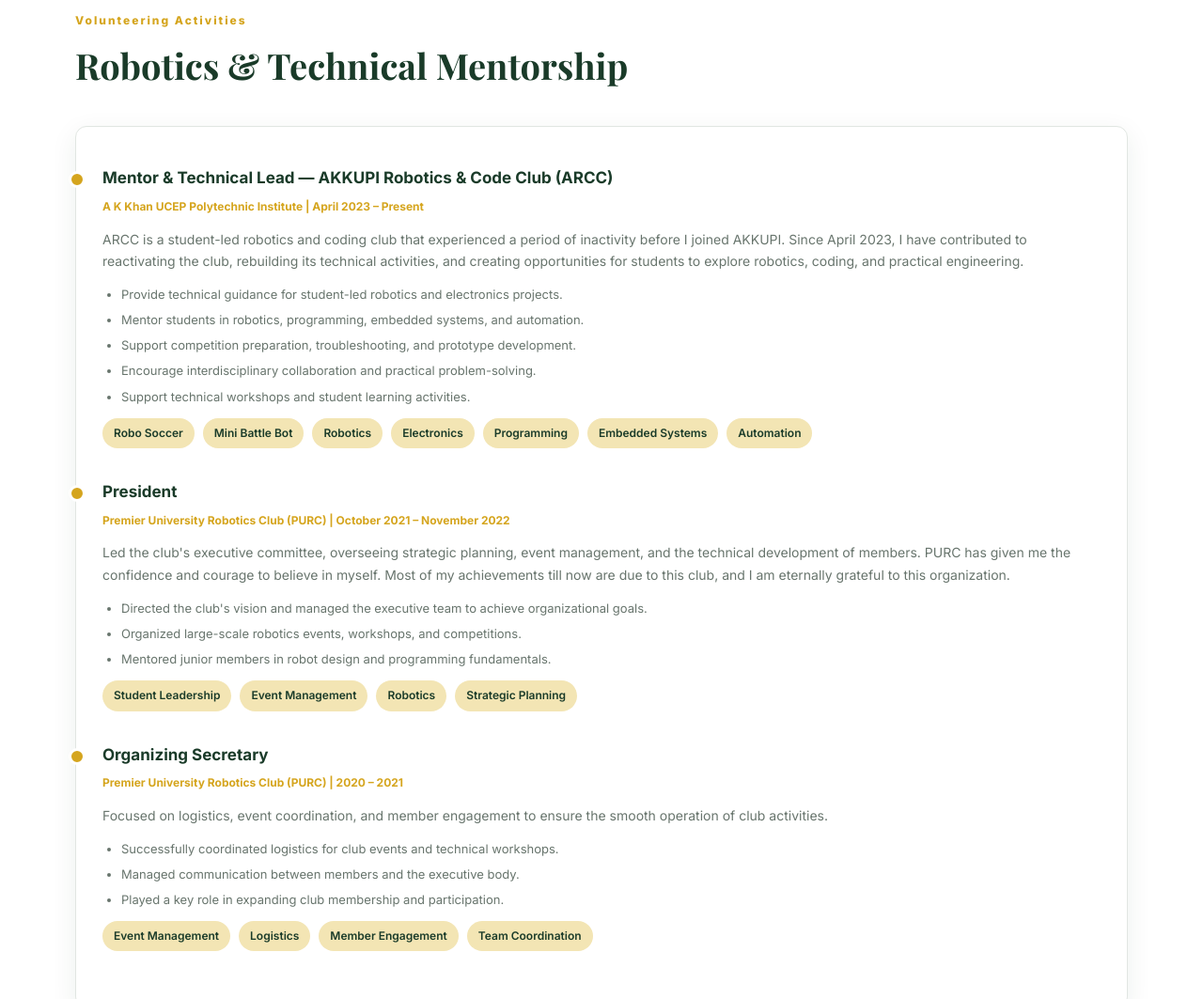
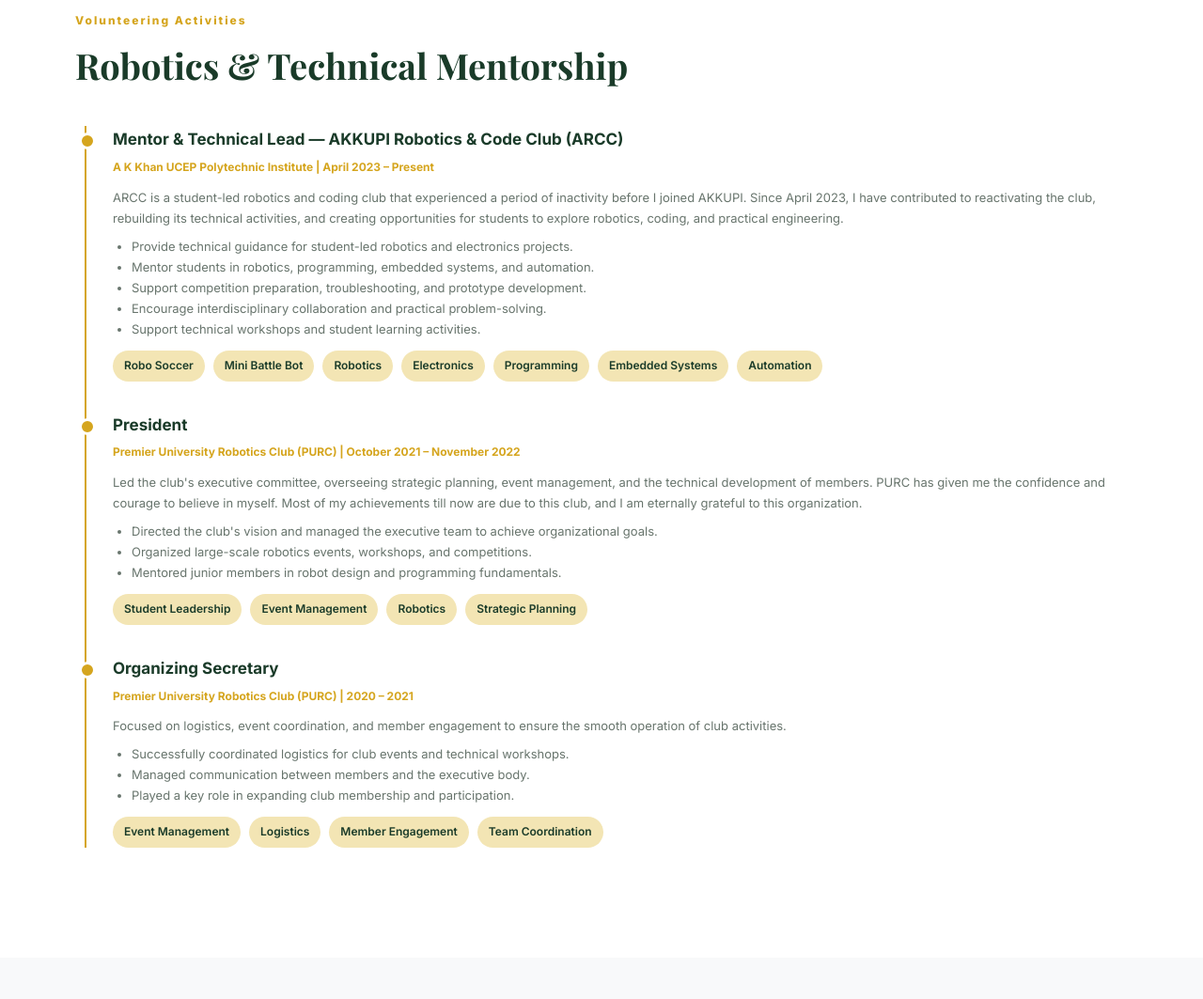
Before and after one commit to Utchashdevnath/Utchashdevnath.github.io, a plain HTML site: page index.html in a window 1280 px wide. Shown: the part 2500-3563 px from the top of the page at 94% size. Drawn offline with nearby package versions, Linux system fonts and the light colour scheme.

Commit message:
Change mentorshipContent div class to timeline

```diff
--- a/index.html
+++ b/index.html
@@ -148,7 +148,7 @@
           <p class="eyebrow">Volunteering Activities</p>
           <h2>Robotics & Technical Mentorship</h2>
         </div>
-        <div id="mentorshipContent" class="feature-card"></div>
+       <div id="mentorshipContent" class="timeline"></div>
       </div>
     </section>
 
```
